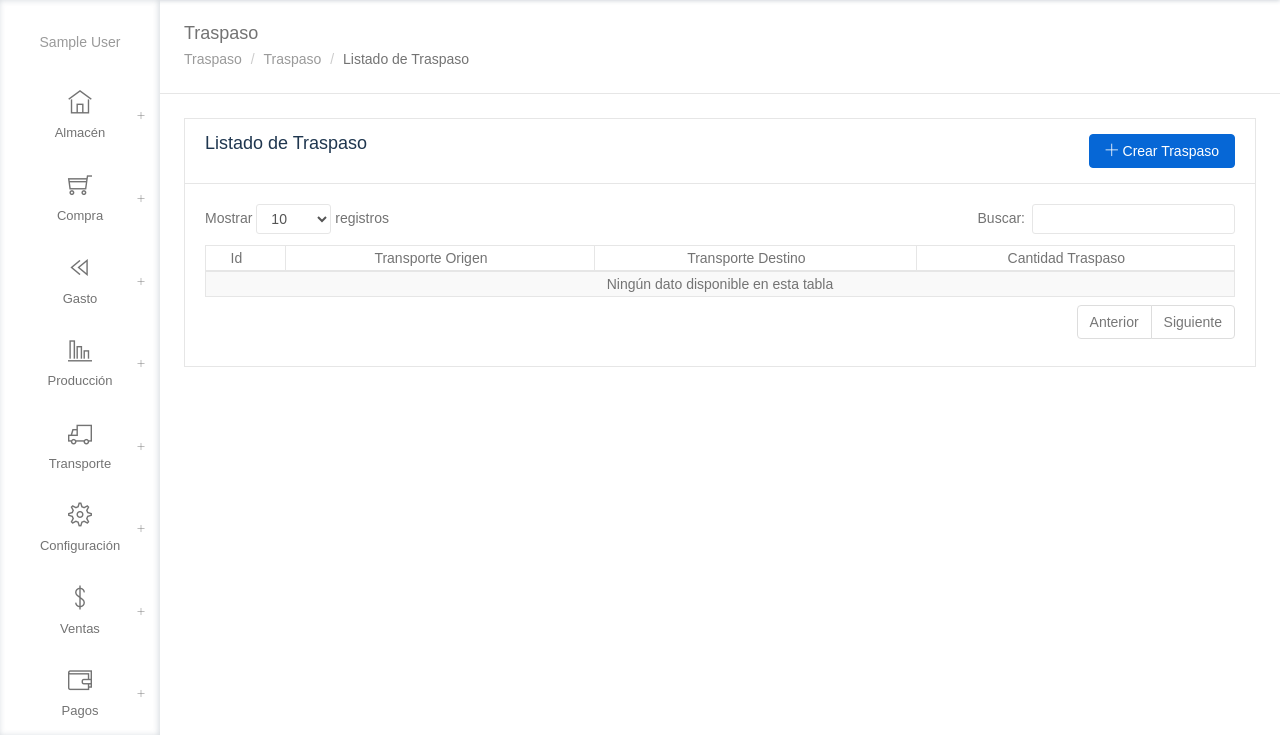
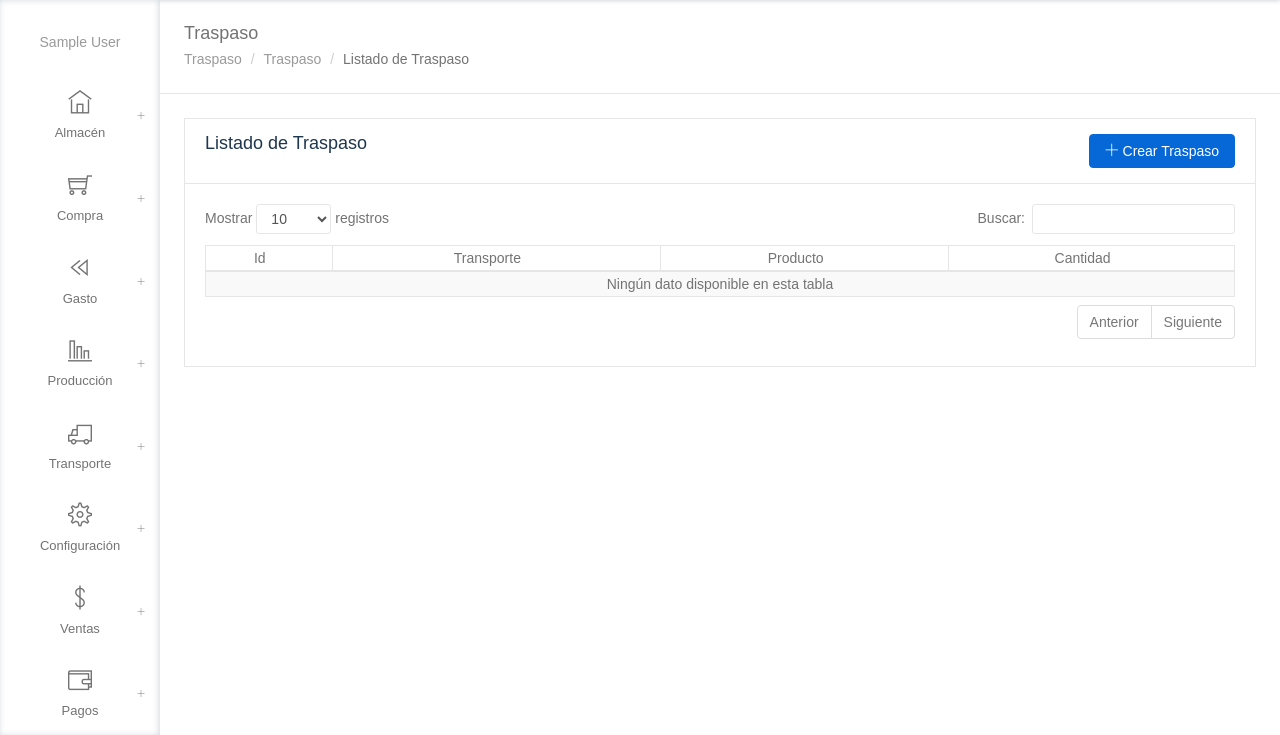
Before and after one commit to MaicolArt07/crm, a PHP site: page /app/vista/traspaso/index_traspaso.php in a window 1280 px wide. Shown: the part 64-799 px from the top of the page. Run offline with PHP 8.4, Linux system fonts and the light colour scheme; the visitor is signed in with stand-in values (Sample User, id 1); data that the repository does not hold is empty; some libraries are stand-ins or nearby versions; some web fonts are replaced.

Commit message:
SE MODIFICO COMO LISTABA LOS DATOS DE TRASPASOS DEL INICIO

```diff
--- a/app/datos/DDetalle_Traspaso.php
+++ b/app/datos/DDetalle_Traspaso.php
@@ -98,30 +98,42 @@ class DDetalleTraspaso
     public function listaDetalleTraspaso()
     {
             try {
-                $sql = "SELECT
+                // $sql = "SELECT
+                //             Detalle_Traspaso.Id,
+                //             Usuario_Origen.Nombre AS Transporte_Origen,
+                //             Usuario_Destino.Nombre AS Transporte_Destino,
+                //             Detalle_Traspaso.Cantidad AS Cantidad_Traspaso
+                //         FROM Detalle_Traspaso
+
+                //         -- Origen
+                //         INNER JOIN Detalle_Transporte AS DT_Origen
+                //             ON Detalle_Traspaso.Id_Detalle_Transporte_Origen = DT_Origen.Id
+                //         INNER JOIN Transportar AS T_Origen
+                //             ON DT_Origen.Id_Transportar = T_Origen.Id
+                //         INNER JOIN Usuario AS Usuario_Origen
+                //             ON T_Origen.Id_Usuario = Usuario_Origen.Id
+
+                //         -- Destino
+                //         INNER JOIN Detalle_Transporte AS DT_Destino
+                //             ON Detalle_Traspaso.Id_Detalle_Transporte_Destino = DT_Destino.Id
+                //         INNER JOIN Transportar AS T_Destino
+                //             ON DT_Destino.Id_Transportar = T_Destino.Id
+                //         INNER JOIN Usuario AS Usuario_Destino
+                //             ON T_Destino.Id_Usuario = Usuario_Destino.Id
+
+                //         ORDER BY Detalle_Traspaso.Id ASC";
+
+                $sql = 'SELECT
                             Detalle_Traspaso.Id,
-                            Usuario_Origen.Nombre AS Transporte_Origen,
-                            Usuario_Destino.Nombre AS Transporte_Destino,
+                            Usuario.Nombre AS Transporte_Destino,
+                            Producto.Nombre AS Producto,
                             Detalle_Traspaso.Cantidad AS Cantidad_Traspaso
                         FROM Detalle_Traspaso
-
-                        -- Origen
-                        INNER JOIN Detalle_Transporte AS DT_Origen
-                            ON Detalle_Traspaso.Id_Detalle_Transporte_Origen = DT_Origen.Id
-                        INNER JOIN Transportar AS T_Origen
-                            ON DT_Origen.Id_Transportar = T_Origen.Id
-                        INNER JOIN Usuario AS Usuario_Origen
-                            ON T_Origen.Id_Usuario = Usuario_Origen.Id
-
-                        -- Destino
-                        INNER JOIN Detalle_Transporte AS DT_Destino
-                            ON Detalle_Traspaso.Id_Detalle_Transporte_Destino = DT_Destino.Id
-                        INNER JOIN Transportar AS T_Destino
-                            ON DT_Destino.Id_Transportar = T_Destino.Id
-                        INNER JOIN Usuario AS Usuario_Destino
-                            ON T_Destino.Id_Usuario = Usuario_Destino.Id
-
-                        ORDER BY Detalle_Traspaso.Id ASC";
+                        INNER JOIN Detalle_Transporte ON Detalle_Traspaso.Id_Detalle_Transporte_Destino = Detalle_Transporte.Id
+                        INNER JOIN Transportar ON Detalle_Transporte.Id_Transportar = Transportar.Id
+                        INNER JOIN Usuario ON Transportar.Id_Usuario = Usuario.Id
+                        INNER JOIN Producto ON Detalle_Transporte.Id_Producto=Producto.Id
+                        ORDER BY Detalle_Traspaso.Id ASC';
 
                 $cone =  new Database();
                 $tabla = $cone->get_json_rows($sql);
--- a/app/vista/traspaso/index_traspaso.php
+++ b/app/vista/traspaso/index_traspaso.php
@@ -125,9 +125,9 @@ if (!isset($_SESSION['id_usuario'])) {
                         <thead>
                         <tr>
                             <th class="text-center">Id</th>
-                            <th class="text-center">Transporte Origen</th>
-                            <th class="text-center">Transporte Destino</th>
-                            <th class="text-center">Cantidad Traspaso</th>
+                            <th class="text-center">Transporte</th>
+                            <th class="text-center">Producto</th>
+                            <th class="text-center">Cantidad</th>
                         </tr>
                         </thead>
                         <tbody>
--- a/public/js/traspaso.js
+++ b/public/js/traspaso.js
@@ -29,8 +29,8 @@ $(document).ready(function () {
         },
         "columns": [
             { "data": "Id" },
-            { "data": "Transporte_Origen" },
             { "data": "Transporte_Destino" },
+            { "data": "Producto" },
             { "data": "Cantidad_Traspaso" }
         ],
         "language": {
```
